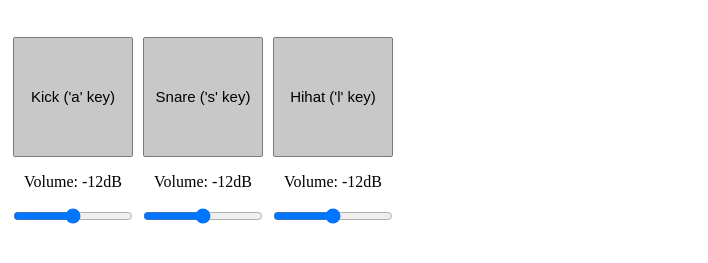
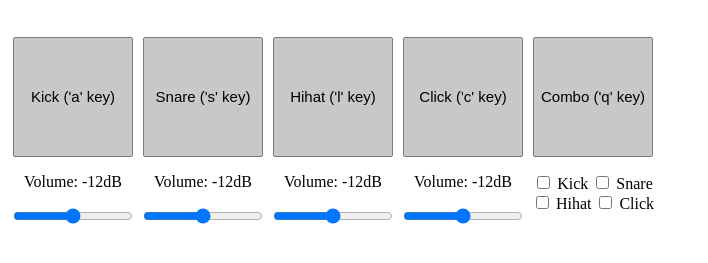
Before and after one commit to Yralec/Yralek.github.io, a plain HTML site: page beatbox/beatbox.html in a window 1280 px wide. Shown: the part 61-324 px from the top of the page, without its empty margins (0-708 px from the left). Drawn offline with Linux system fonts and the light colour scheme; no server answers.

Commit message:
beatbox update:click and combo

```diff
--- a/beatbox/beatbox.html
+++ b/beatbox/beatbox.html
@@ -37,6 +37,16 @@
         height:600px;
         float:left;
     }
+    #click{
+        width:130px;
+        height:600px;
+        float:left;
+    }
+    #combo0{
+        width:130px;
+        height:600px;
+        float:left;
+    }
     input.volume {
         width:120px;
         height:10px;
@@ -47,6 +57,7 @@
 
 <h1> Homework#1: Beatbox </h1>
 <br>
+
 <div id = "kick" align = "center">
     <button id="kickPad" onmousedown="playdrum(0)" > Kick ('a' key)</button>
     <p id="kickVolLabel"></p>
@@ -62,14 +73,30 @@
     <p id="hihatVolLabel"></p>
     <input class="volume" onchange="changegain(2,this.value)" id="hihatVol" title="Hihat volume" type="range" min="-24" max ="0" value = "-12">
 </div>
+<div id = "click" align = "center">
+    <button id="clickPad" onmousedown="playdrum(3)"> Click ('c' key)</button>
+    <p id="clickVolLabel"></p>
+    <input class="volume" onchange="changegain(3,this.value)" id="clickVol" title="Click volume" type="range" min="-24" max ="0" value = "-12">
+</div>
+
+<div id = "combo0" align = "center">
+    <button id="combo0Pad" onmousedown="playcombo(0)"> Combo ('q' key)</button>
+    <p></p>
+    <input type="checkbox" name="kick" id="combo0_0"> <label>Kick</label>
+    <input type="checkbox" name="snare" id="combo0_1"> <label>Snare</label>
+    <input type="checkbox" name="hihat" id="combo0_2"> <label>Hihat</label>
+    <input type="checkbox" name="click" id="combo0_3"> <label>Click</label>
+</div>
 
 <script>
+	var beatBoxSoundsNumber = 4
+	var comboBoxes = 1;
     var context = new (window.AudioContext || window.webkitAudioContext)();
-    var buffers = new Array(3); // 0 : kick, 1 : snare, 2 : hihat
-    var volume_id = new Array("kickVol","snareVol","hihatVol");
-    var volume_label_id = new Array("kickVolLabel","snareVolLabel","hihatVolLabel");
-    var gain_nodes = new Array(3);
-    for (i  = 0; i < 3; i++) {
+    var buffers = new Array(beatBoxSoundsNumber); // 0 : kick, 1 : snare, 2 : hihat, 3 : click
+    var volume_id = new Array("kickVol","snareVol","hihatVol", "clickVol");
+    var volume_label_id = new Array("kickVolLabel","snareVolLabel","hihatVolLabel","clickVolLabel");
+    var gain_nodes = new Array(beatBoxSoundsNumber);
+    for (i  = 0; i < beatBoxSoundsNumber; i++) {
         gain_nodes[i] = context.createGain();
         var vol = document.getElementById(volume_id[i]).value;
         gain_nodes[i].gain.value = db2gain(vol);
@@ -96,6 +123,14 @@
         context.decodeAudioData(hihat.response, function(buffer){buffers[2] = buffer;});
     }
     hihat.send();
+	var click = new XMLHttpRequest();
+    click.open("Get","click.wav",true);
+    click.responseType = "arraybuffer";
+    click.onload = function(){
+        context.decodeAudioData(click.response, function(buffer){buffers[3] = buffer;});
+    }
+    click.send();
+
     window.onload=function(){
         window.addEventListener('keydown', function (key) {
             keyboardDown(key);
@@ -110,6 +145,18 @@
         source.connect(gain_nodes[i]).connect(context.destination)
         source.start()
     }
+
+    function playcombo(x) {
+    	for(i = 0; i < beatBoxSoundsNumber; ++i){
+	        if (document.getElementById("combo"+x+"_"+i).checked){
+	        	var source = context.createBufferSource()
+		        source.buffer = buffers[i]
+		        source.connect(gain_nodes[i]).connect(context.destination)
+		        source.start()
+    		}
+    	}
+    }
+
     function changegain(i,changedvalue){
         gain_nodes[i].gain.value = db2gain(changedvalue);
         document.getElementById(volume_label_id[i]).innerHTML = 'Volume:  ' + changedvalue + 'dB';
@@ -138,6 +185,16 @@
                 hihatpad.className = 'active';
                 simulateClick(hihatpad);
                 break;
+            case 67: //'c'
+                var clickpad = document.getElementById("clickPad");
+                clickpad.className = 'active';
+                simulateClick(clickpad);
+                break;
+            case 81: //'c'
+                var combo0pad = document.getElementById("combo0Pad");
+                combo0pad.className = 'active';
+                simulateClick(combo0pad);
+                break;
         }
     }
     function keyboardUp(key) {
@@ -154,6 +211,14 @@
                 var hihatpad = document.getElementById("hihatPad");
                 hihatpad.className = '';
                 break;
+            case 67: //'c'
+                var clickpad = document.getElementById("clickPad");
+                clickpad.className = '';
+                break;
+        	case 81: //'c'
+                var combo0pad = document.getElementById("combo0Pad");
+                combo0pad.className = '';
+                break;
         }
     }
     // simulated mousedown on buttons
```
Also changed, not shown: 1 other file.
